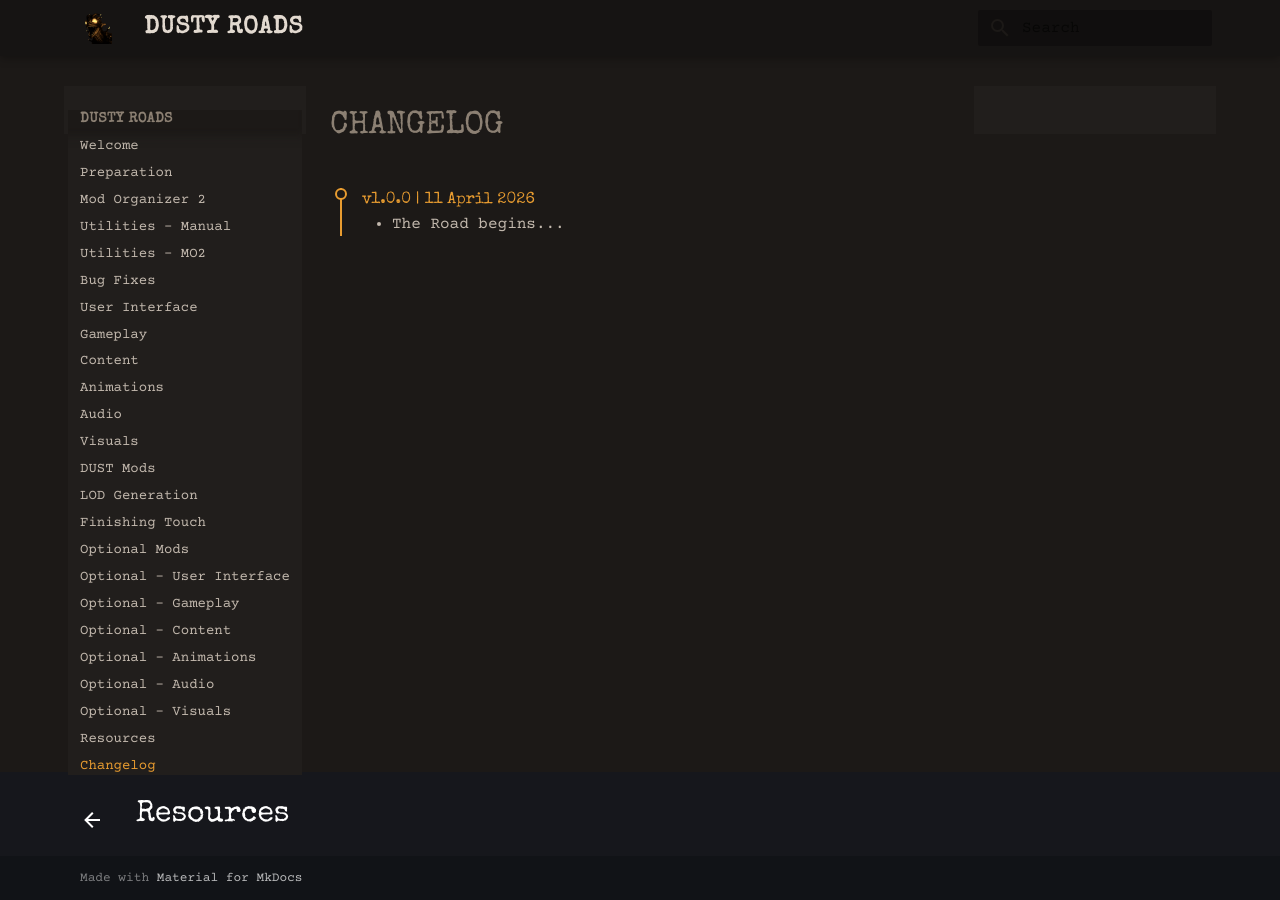
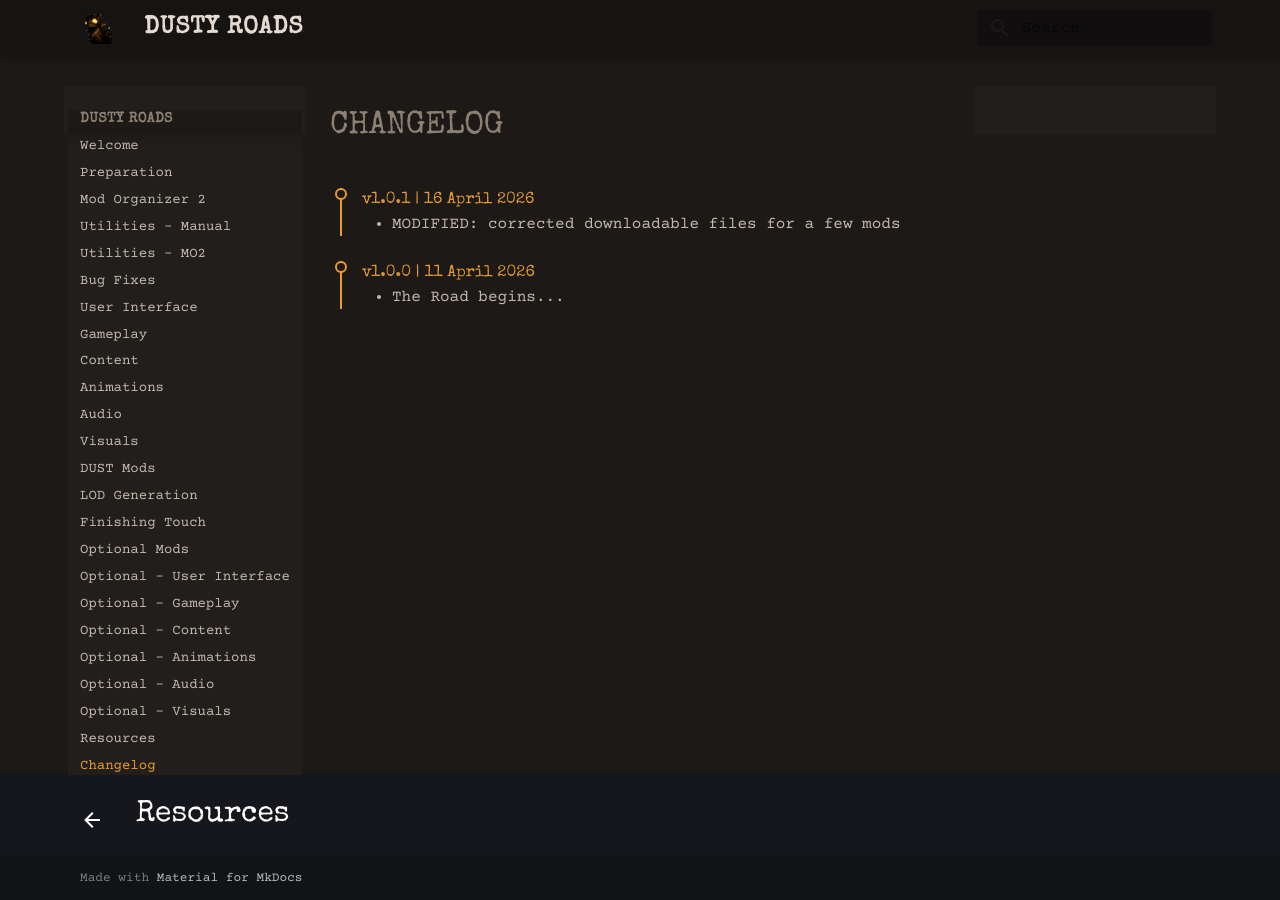
Before and after one commit to tkrrptd/dusty-roads, an MkDocs documentation site: the page built from docs/changelog.md, in a window 1280 px wide. Built offline with MkDocs 1.6.1 and Material for MkDocs 9.7.7, drawn with Linux system fonts in a browser that asks for light colours.

```diff
--- a/docs/changelog.md
+++ b/docs/changelog.md
@@ -1,5 +1,16 @@
 # CHANGELOG
 
+<div class="changelog">
+
+  <div class="changelog-entry">
+    <div class="changelog-dot"></div>
+    <p class="changelog-version">v1.0.1  |  16 April 2026</p>
+    <ul>
+      <li>MODIFIED: corrected downloadable files for a few mods</li>
+    </ul>
+  </div>
+
+</div>
 <div class="changelog">
 
   <div class="changelog-entry">
```
Also changed, not shown: docs/dust.md (+1 -0 lines), readme.md (+1 -1 lines).
